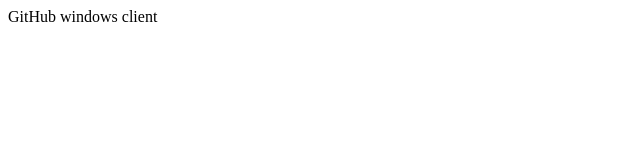
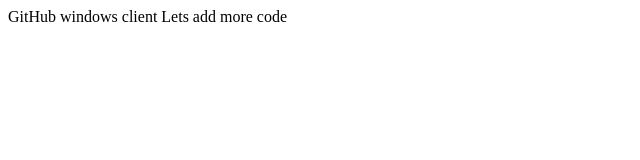
Before and after one commit to titudatta/test2, a plain HTML site: page WebContent/index.html in a window 1280 px wide. Shown: the whole page, without its empty margins (0-640 px from the left). Drawn offline with Linux system fonts and the light colour scheme.

Commit message:
added more code
more code

```diff
--- a/WebContent/index.html
+++ b/WebContent/index.html
@@ -7,5 +7,6 @@
 <body>
 GitHub windows client
 
+Lets add more code
 </body>
 </html>
```
